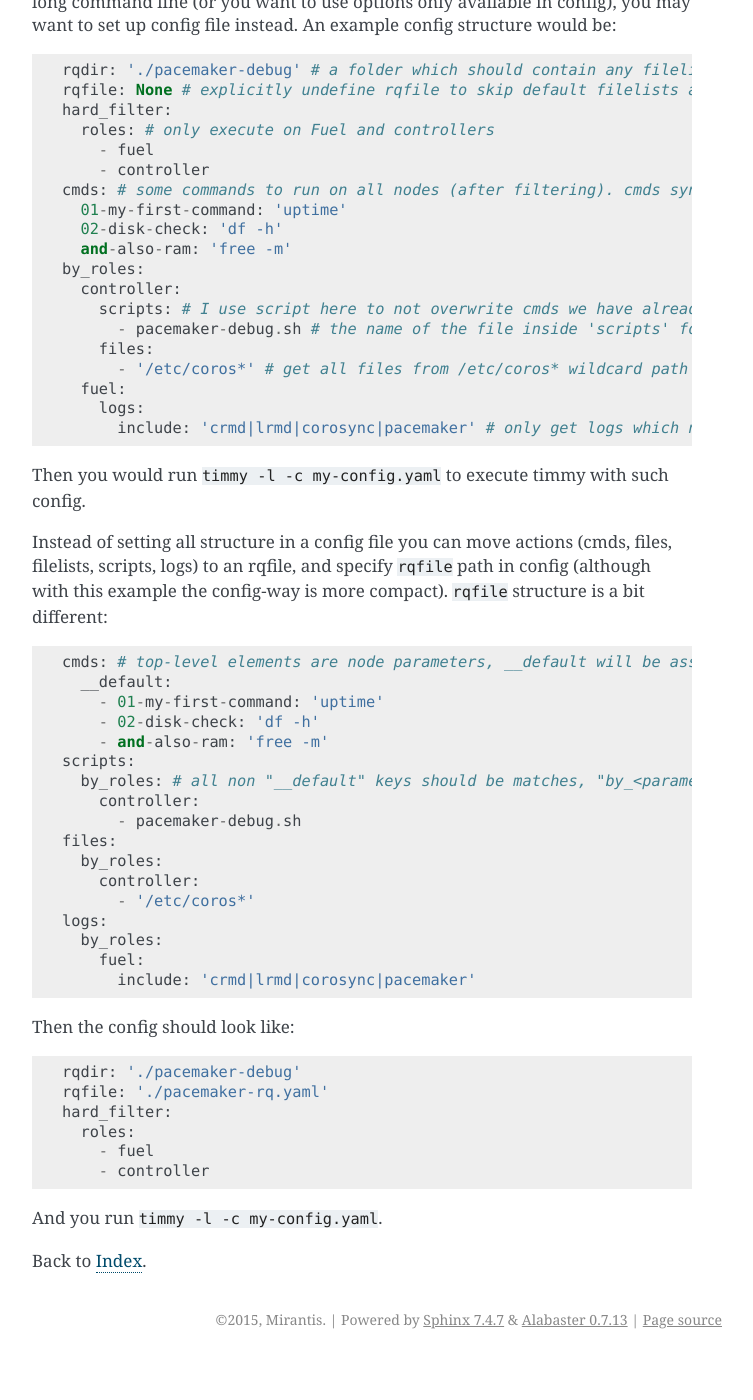
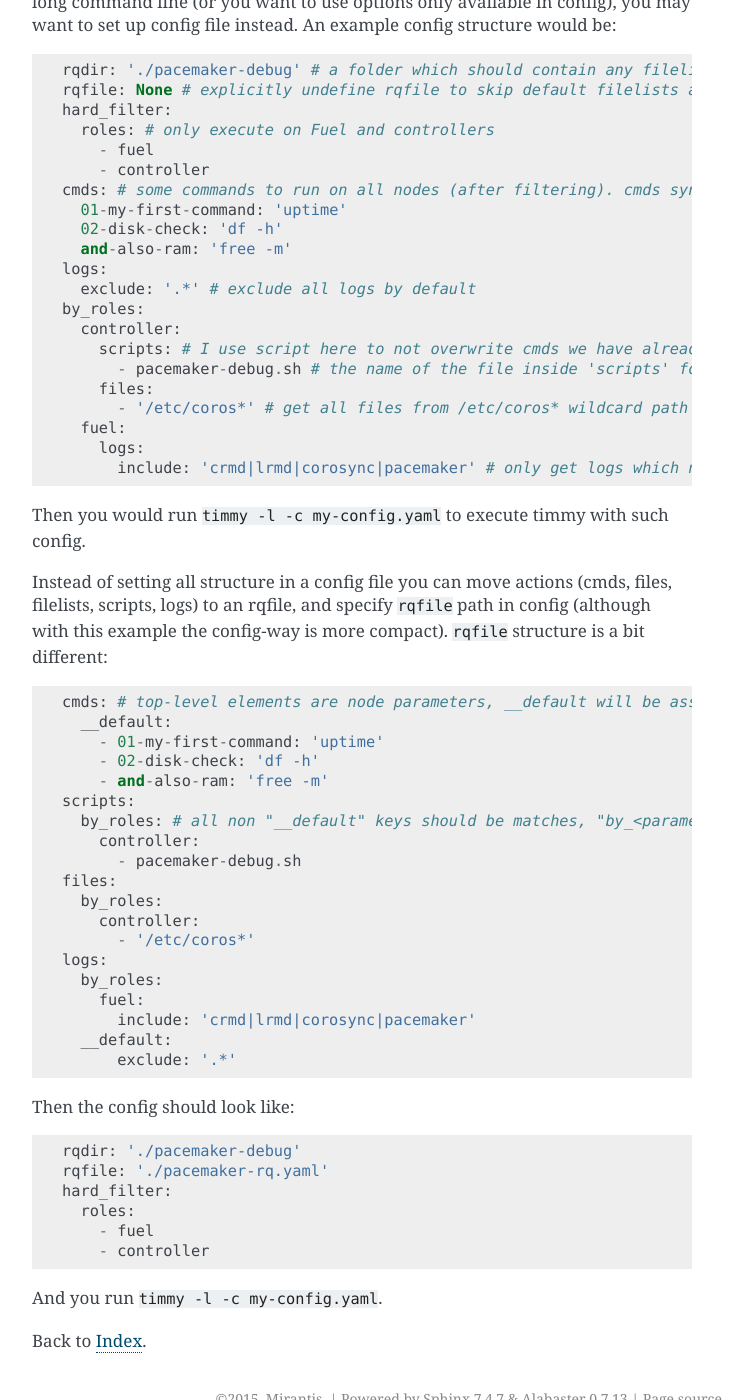
Before and after one commit to openstack-archive/timmy, a Sphinx documentation site: the page built from doc/source/usage.rst, in a window 1280 px wide and 1400 px high, scrolled down 1264 px. Shown: the whole window, without its empty margins (388-1141 px from the left). Built offline with Sphinx 7.4.7, drawn with Linux system fonts in a browser that asks for light colours; before the commit the page ends 2623 px from its top, so only the background shows below that.

Commit message:
Update usage.rst

```diff
--- a/doc/source/usage.rst
+++ b/doc/source/usage.rst
@@ -52,6 +52,8 @@ If you want to do a set of actions on the nodes and you do not want to write a l
     01-my-first-command: 'uptime'
     02-disk-check: 'df -h'
     and-also-ram: 'free -m'
+  logs:
+    exclude: '.*' # exclude all logs by default
   by_roles:
     controller:
       scripts: # I use script here to not overwrite cmds we have already defined for all nodes earlier
@@ -85,6 +87,8 @@ Instead of setting all structure in a config file you can move actions (cmds, fi
     by_roles:
       fuel:
         include: 'crmd|lrmd|corosync|pacemaker'
+    __default:
+        exclude: '.*'
 
 Then the config should look like:
 
```
